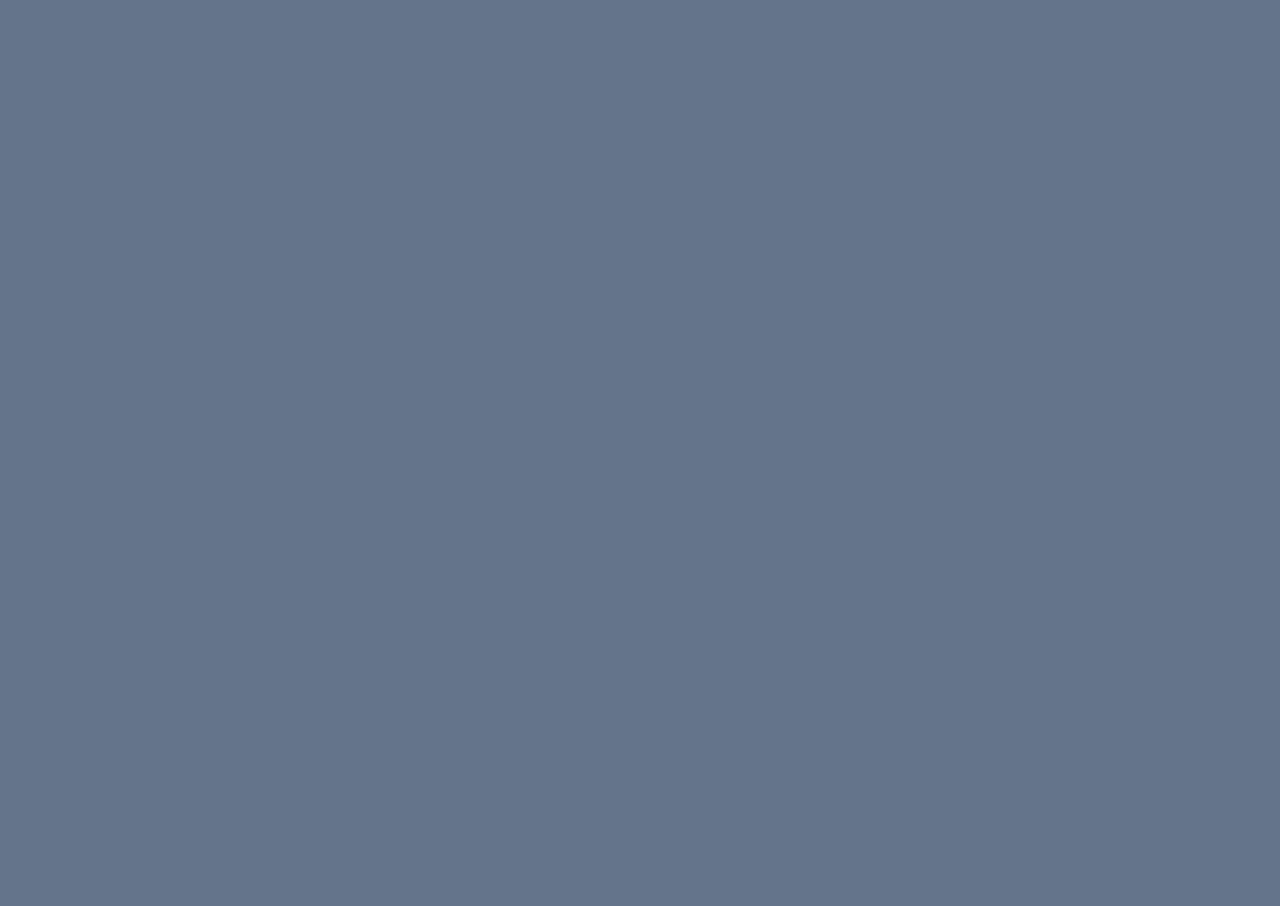
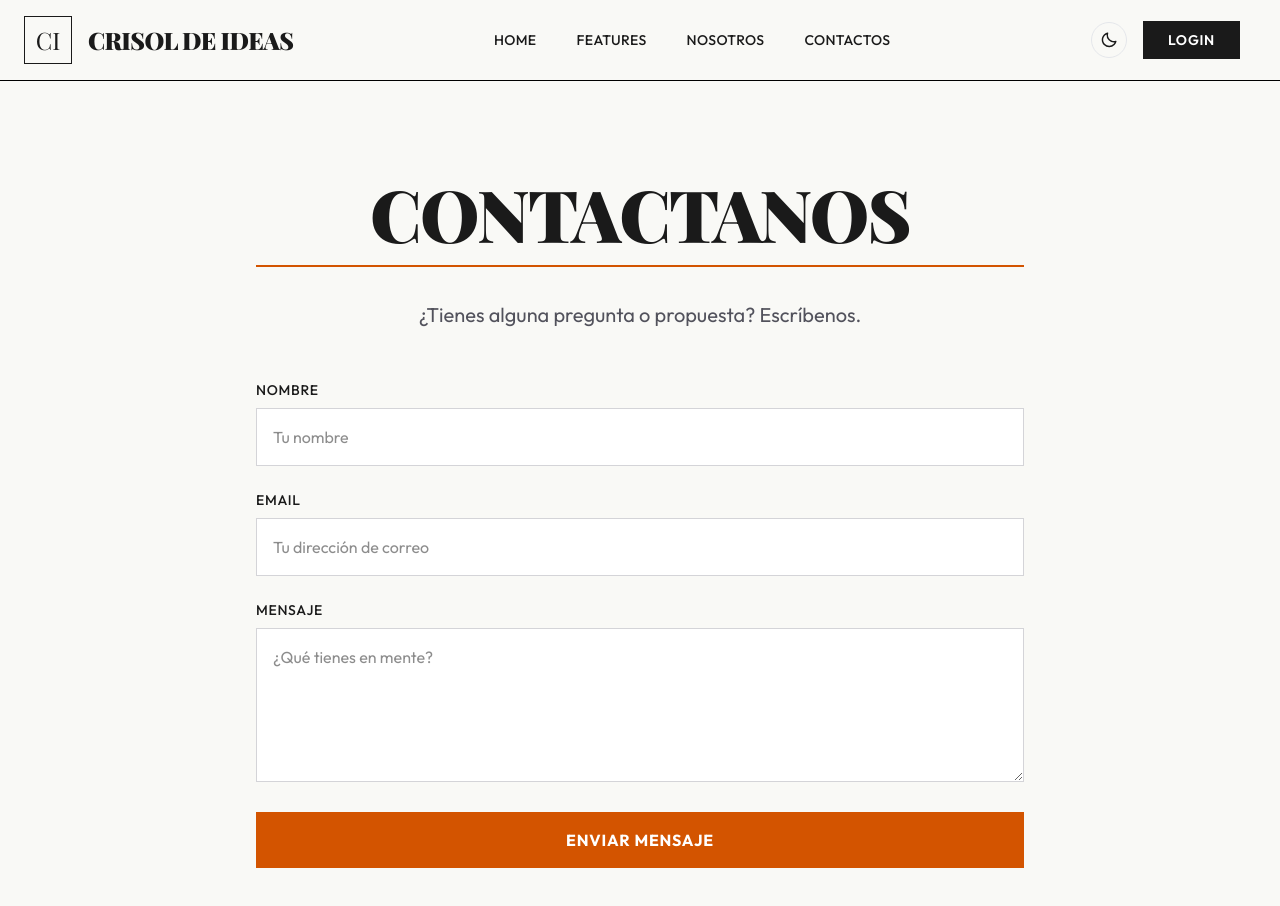
Before and after one commit to Johnmontoya/BlogAppWebCrisol, a React (Vite) app in the folder client-crisol/: page /contactos in a window 1280 px wide. Before the commit this address had no page. Shown: the top 906 px of the page. Before the commit the page ends 800 px from the top, so only its background shows below. Built offline with nearby package versions, Linux system fonts and the light colour scheme; a web font is replaced by a local one.

Commit message:
feat: implement main layout, router metadata, and initial contact, feature, and about pages

```diff
--- a/client-crisol/src/components/Layout.tsx
+++ b/client-crisol/src/components/Layout.tsx
@@ -1,5 +1,5 @@
 import { useContext } from "react";
-import { Outlet } from "react-router-dom";
+import { Outlet, Link } from "react-router-dom";
 import { UserContext } from "../contexts/UserContextProvider";
 import { BiMenu, BiMoon } from "react-icons/bi";
 import { GiSun } from "react-icons/gi";
@@ -39,22 +39,22 @@ const Layout = () => {
             </div>
 
             <nav className="hidden md:flex items-center space-x-10 text-sm font-medium tracking-wide uppercase">
-              <a href="#" className="relative group overflow-hidden">
+              <Link to="/" className="relative group overflow-hidden">
                 <span className="block transition-transform duration-300 group-hover:-translate-y-full">Home</span>
                 <span className="absolute top-0 left-0 block transition-transform duration-300 translate-y-full group-hover:translate-y-0 text-accent">Home</span>
-              </a>
-              <a href="#" className="relative group overflow-hidden">
+              </Link>
+              <Link to="/features" className="relative group overflow-hidden">
                 <span className="block transition-transform duration-300 group-hover:-translate-y-full">Features</span>
                 <span className="absolute top-0 left-0 block transition-transform duration-300 translate-y-full group-hover:translate-y-0 text-accent">Features</span>
-              </a>
-              <a href="#" className="relative group overflow-hidden">
+              </Link>
+              <Link to="/nosotros" className="relative group overflow-hidden">
                 <span className="block transition-transform duration-300 group-hover:-translate-y-full">Nosotros</span>
                 <span className="absolute top-0 left-0 block transition-transform duration-300 translate-y-full group-hover:translate-y-0 text-accent">Nosotros</span>
-              </a>
-              <a href="#" className="relative group overflow-hidden">
+              </Link>
+              <Link to="/contactos" className="relative group overflow-hidden">
                 <span className="block transition-transform duration-300 group-hover:-translate-y-full">Contactos</span>
                 <span className="absolute top-0 left-0 block transition-transform duration-300 translate-y-full group-hover:translate-y-0 text-accent">Contactos</span>
-              </a>
+              </Link>
             </nav>
 
             <div className="flex items-center space-x-4">
--- a/client-crisol/src/interfaces/routerMeta.ts
+++ b/client-crisol/src/interfaces/routerMeta.ts
@@ -19,6 +19,30 @@ const routerMeta: RouterMetaType = {
     isShow: true,
     isCommon: true,
     file: 'HomePage',
+    requiresLayout: true
+  },
+  FeaturePage: {
+    name: "Feature",
+    path: "/features",
+    isShow: true,
+    isCommon: true,
+    file: "FeaturePage",
+    requiresLayout: true
+  },
+  NosotrosPage: {
+    name: "Nosotros",
+    path: "/nosotros",
+    isShow: true,
+    isCommon: true,
+    file: "NosotrosPage",
+    requiresLayout: true
+  },
+  ContactPage: {
+    name: "Contact",
+    path: "/contactos",
+    isShow: true,
+    isCommon: true,
+    file: "ContactPage",
     requiresLayout: true
   },
   LoginPage: {
--- /dev/null
+++ b/client-crisol/src/pages/ContactPage.tsx
@@ -0,0 +1,55 @@
+import { useContext } from "react";
+import { UserContext } from "../contexts/UserContextProvider";
+import { motion } from "framer-motion";
+
+const ContactPage = () => {
+  const { darkMode } = useContext(UserContext);
+
+  return (
+    <motion.div
+      initial={{ opacity: 0 }}
+      animate={{ opacity: 1 }}
+      exit={{ opacity: 0 }}
+      transition={{ duration: 0.6 }}
+      className={`min-h-[70vh] py-24 px-6 ${darkMode ? "bg-brand-dark text-slate-100" : "bg-brand-light text-ink"}`}
+    >
+      <div className="max-w-screen-md mx-auto">
+        <h1 className="font-serif text-5xl md:text-7xl font-black uppercase tracking-tight mb-8 border-b-2 border-accent pb-4 inline-block text-center w-full">Contactanos</h1>
+        <p className={`text-xl leading-relaxed mb-12 text-center ${darkMode ? 'text-zinc-400' : 'text-zinc-600'}`}>¿Tienes alguna pregunta o propuesta? Escríbenos.</p>
+
+        <form className="space-y-6">
+          <div>
+            <label className="block text-sm font-medium uppercase tracking-wider mb-2" htmlFor="name">Nombre</label>
+            <input
+              type="text"
+              id="name"
+              className={`w-full p-4 border focus:outline-none focus:border-accent transition-colors ${darkMode ? 'bg-zinc-900 border-zinc-800' : 'bg-white border-zinc-300'}`}
+              placeholder="Tu nombre"
+            />
+          </div>
+          <div>
+            <label className="block text-sm font-medium uppercase tracking-wider mb-2" htmlFor="email">Email</label>
+            <input
+              type="email"
+              id="email"
+              className={`w-full p-4 border focus:outline-none focus:border-accent transition-colors ${darkMode ? 'bg-zinc-900 border-zinc-800' : 'bg-white border-zinc-300'}`}
+              placeholder="Tu dirección de correo"
+            />
+          </div>
+          <div>
+            <label className="block text-sm font-medium uppercase tracking-wider mb-2" htmlFor="message">Mensaje</label>
+            <textarea
+              id="message"
+              rows={5}
+              className={`w-full p-4 border focus:outline-none focus:border-accent transition-colors ${darkMode ? 'bg-zinc-900 border-zinc-800' : 'bg-white border-zinc-300'}`}
+              placeholder="¿Qué tienes en mente?"
+            ></textarea>
+          </div>
+          <button type="submit" className={`w-full p-4 text-white font-bold uppercase tracking-wider bg-accent hover:opacity-90 transition-opacity`}>Enviar Mensaje</button>
+        </form>
+      </div>
+    </motion.div>
+  );
+};
+
+export default ContactPage;
--- /dev/null
+++ b/client-crisol/src/pages/FeaturePage.tsx
@@ -0,0 +1,32 @@
+import { useContext } from "react";
+import { UserContext } from "../contexts/UserContextProvider";
+import { motion } from "framer-motion";
+
+const FeaturePage = () => {
+  const { darkMode } = useContext(UserContext);
+
+  return (
+    <motion.div
+      initial={{ opacity: 0 }}
+      animate={{ opacity: 1 }}
+      exit={{ opacity: 0 }}
+      transition={{ duration: 0.6 }}
+      className={`min-h-[70vh] py-24 px-6 ${darkMode ? "bg-brand-dark text-slate-100" : "bg-brand-light text-ink"}`}
+    >
+      <div className="max-w-screen-xl mx-auto">
+        <h1 className="font-serif text-5xl md:text-7xl font-black uppercase tracking-tight mb-12 border-b-2 border-accent pb-4 inline-block">Features</h1>
+        <div className="grid grid-cols-1 md:grid-cols-2 lg:grid-cols-3 gap-8 mt-12">
+          {/* Mock Feature Cards */}
+          {[1, 2, 3].map((item) => (
+            <div key={item} className={`p-8 border transition-all duration-300 ${darkMode ? 'border-zinc-800 hover:border-accent' : 'border-ink hover:border-accent hover:shadow-lg'}`}>
+              <h2 className="text-2xl font-bold mb-4">Característica {item}</h2>
+              <p className={`text-lg leading-relaxed ${darkMode ? 'text-zinc-400' : 'text-zinc-600'}`}>Descubre cómo nuestra plataforma puede ayudarte a gestionar tus ideas de manera más efectiva.</p>
+            </div>
+          ))}
+        </div>
+      </div>
+    </motion.div>
+  );
+};
+
+export default FeaturePage;
--- /dev/null
+++ b/client-crisol/src/pages/NosotrosPage.tsx
@@ -0,0 +1,34 @@
+import { useContext } from "react";
+import { UserContext } from "../contexts/UserContextProvider";
+import { motion } from "framer-motion";
+
+const NosotrosPage = () => {
+  const { darkMode } = useContext(UserContext);
+
+  return (
+    <motion.div
+      initial={{ opacity: 0 }}
+      animate={{ opacity: 1 }}
+      exit={{ opacity: 0 }}
+      transition={{ duration: 0.6 }}
+      className={`min-h-[70vh] py-24 px-6 ${darkMode ? "bg-brand-dark text-slate-100" : "bg-brand-light text-ink"}`}
+    >
+      <div className="max-w-screen-xl mx-auto flex flex-col md:flex-row gap-12 items-center">
+        <div className="flex-1">
+          <h1 className="font-serif text-5xl md:text-7xl font-black uppercase tracking-tight mb-8 border-b-2 border-accent pb-4 inline-block">Nosotros</h1>
+          <p className="text-xl leading-relaxed mb-6">En Crisol de Ideas, creemos en el poder de la creatividad y la innovación. Nuestro objetivo es proporcionar un espacio donde las mentes brillantes puedan compartir sus pensamientos e inspirar a otros.</p>
+          <p className="text-xl leading-relaxed">Únete a nuestra vibrante comunidad de pensadores y creadores.</p>
+        </div>
+        <div className="flex-1">
+          {/* Simple aesthetic placeholder for Nosotros */}
+          <div className={`w-full aspect-square md:aspect-[4/3] rounded overflow-hidden shadow-2xl relative ${darkMode ? 'bg-zinc-800' : 'bg-zinc-200'}`}>
+             <div className="absolute inset-0 bg-gradient-to-tr from-accent to-transparent opacity-50 mix-blend-multiply"></div>
+             <img src="https://images.unsplash.com/photo-1522071820081-009f0129c71c?ixlib=rb-4.0.3&auto=format&fit=crop&w=1000&q=80" alt="Team" className="object-cover w-full h-full grayscale hover:grayscale-0 transition-all duration-700" />
+          </div>
+        </div>
+      </div>
+    </motion.div>
+  );
+};
+
+export default NosotrosPage;
```
